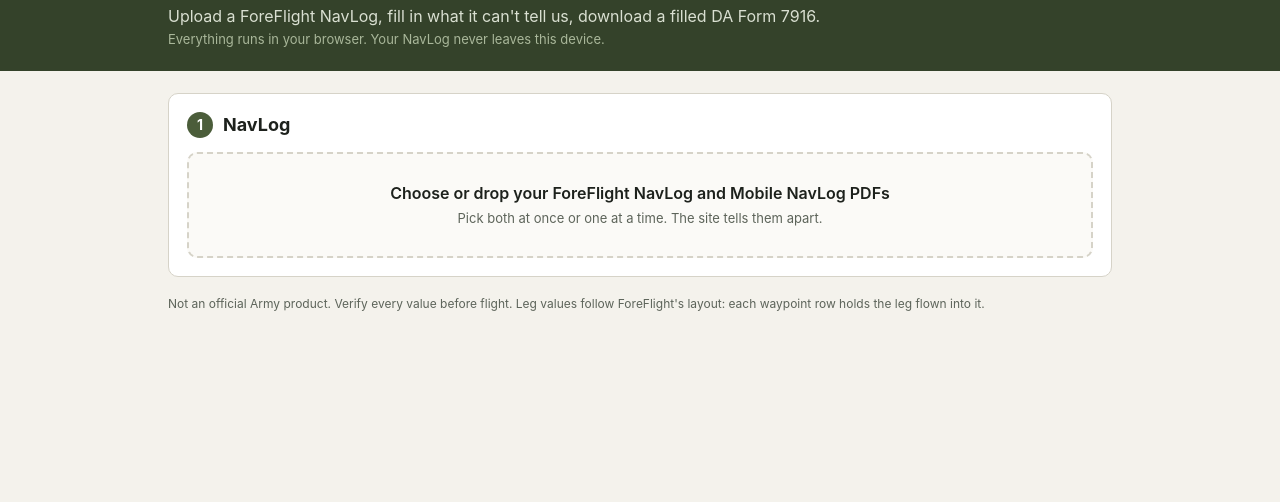
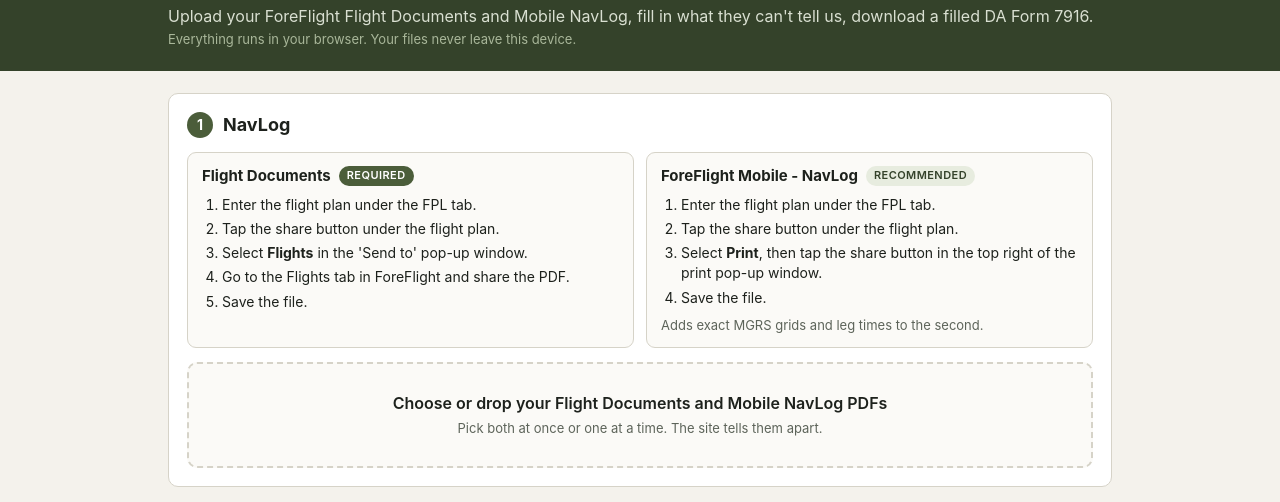
Before and after one commit to stonemendez-av/da7916-builder, a plain HTML site: page index.html in a window 1280 px wide. Shown: the part 67-569 px from the top of the page. Drawn offline with Linux system fonts and the light colour scheme.

Commit message:
Add ForeFlight export instructions for both files
Co-Authored-By: Claude Opus 5.5 <noreply@anthropic.com>
Claude-Session: https://claude.ai/code/session_01RCdgpPpwyHdnBRFF2W2vp9

```diff
--- a/index.html
+++ b/index.html
@@ -14,8 +14,8 @@
         <span class="form-no">DA 7916</span>
         <h1>TDH Card Builder</h1>
       </div>
-      <p class="sub">Upload a ForeFlight NavLog, fill in what it can't tell us, download a filled DA Form 7916.</p>
-      <p class="privacy">Everything runs in your browser. Your NavLog never leaves this device.</p>
+      <p class="sub">Upload your ForeFlight Flight Documents and Mobile NavLog, fill in what they can't tell us, download a filled DA Form 7916.</p>
+      <p class="privacy">Everything runs in your browser. Your files never leave this device.</p>
     </div>
   </header>
 
@@ -23,9 +23,31 @@
     <!-- STEP 1 -->
     <section class="step" id="step-upload">
       <h2><span class="n">1</span> NavLog</h2>
+      <div class="howto">
+        <div class="howto-box">
+          <h3>Flight Documents <span class="tag req">Required</span></h3>
+          <ol>
+            <li>Enter the flight plan under the FPL tab.</li>
+            <li>Tap the share button under the flight plan.</li>
+            <li>Select <b>Flights</b> in the 'Send to' pop-up window.</li>
+            <li>Go to the Flights tab in ForeFlight and share the PDF.</li>
+            <li>Save the file.</li>
+          </ol>
+        </div>
+        <div class="howto-box">
+          <h3>ForeFlight Mobile - NavLog <span class="tag opt">Recommended</span></h3>
+          <ol>
+            <li>Enter the flight plan under the FPL tab.</li>
+            <li>Tap the share button under the flight plan.</li>
+            <li>Select <b>Print</b>, then tap the share button in the top right of the print pop-up window.</li>
+            <li>Save the file.</li>
+          </ol>
+          <p class="howto-why">Adds exact MGRS grids and leg times to the second.</p>
+        </div>
+      </div>
       <label class="drop" id="drop">
         <input type="file" id="navlog-file" accept="application/pdf,.pdf" multiple>
-        <span class="drop-main">Choose or drop your ForeFlight NavLog and Mobile NavLog PDFs</span>
+        <span class="drop-main">Choose or drop your Flight Documents and Mobile NavLog PDFs</span>
         <span class="drop-hint">Pick both at once or one at a time. The site tells them apart.</span>
       </label>
       <ul id="file-status" class="files" hidden></ul>
--- a/js/app.js
+++ b/js/app.js
@@ -141,12 +141,12 @@ function applyMobile() {
 function renderFileStatus() {
   const el = $('#file-status');
   const nav = state.navName
-    ? `<li class="ok">NavLog: <b>${esc(state.navName)}</b></li>`
-    : '<li class="need">NavLog: not loaded (required)</li>';
+    ? `<li class="ok">Flight Documents: <b>${esc(state.navName)}</b></li>`
+    : '<li class="need">Flight Documents: not loaded (required)</li>';
   let mob;
   if (!state.mobileName) mob = '<li class="opt">Mobile NavLog: not loaded (optional; adds exact MGRS grids and leg times to the second)</li>';
   else if (state.mobileError) mob = `<li class="need">Mobile NavLog: <b>${esc(state.mobileName)}</b>. ${esc(state.mobileError)}</li>`;
-  else if (!state.navBase) mob = `<li class="ok">Mobile NavLog: <b>${esc(state.mobileName)}</b> (waiting for the NavLog)</li>`;
+  else if (!state.navBase) mob = `<li class="ok">Mobile NavLog: <b>${esc(state.mobileName)}</b> (waiting for the Flight Documents)</li>`;
   else mob = `<li class="ok">Mobile NavLog: <b>${esc(state.mobileName)}</b>. MGRS and leg times applied</li>`;
   el.innerHTML = nav + mob;
   el.hidden = false;
--- a/style.css
+++ b/style.css
@@ -131,3 +131,11 @@ input:focus, select:focus, textarea:focus { outline: 2px solid var(--od); outlin
 .files .opt { background: #f2f1ec; color: var(--muted); }
 .calc .k .ff { display: block; font-size: 11px; color: var(--muted); }
 .wp-ff { padding: 6px 12px; font-size: 12px; color: var(--muted); border-bottom: 1px solid var(--line); background: #fcfcfa; }
+.howto { display: grid; grid-template-columns: repeat(auto-fit, minmax(260px, 1fr)); gap: 12px; margin-bottom: 14px; }
+.howto-box { border: 1px solid var(--line); border-radius: 9px; padding: 12px 14px; background: #fbfaf7; }
+.howto-box h3 { margin: 0 0 8px; font-size: 15px; display: flex; align-items: center; gap: 8px; flex-wrap: wrap; }
+.howto-box ol { margin: 0; padding-left: 20px; font-size: 14px; display: grid; gap: 4px; }
+.howto-why { margin: 8px 0 0; font-size: 13px; color: var(--muted); }
+.tag { font-size: 11px; font-weight: 600; border-radius: 999px; padding: 2px 8px; text-transform: uppercase; letter-spacing: .04em; }
+.tag.req { background: var(--od); color: #fff; }
+.tag.opt { background: var(--od-tint); color: var(--od-dark); }
```
Also changed, not shown: 1 other file.
